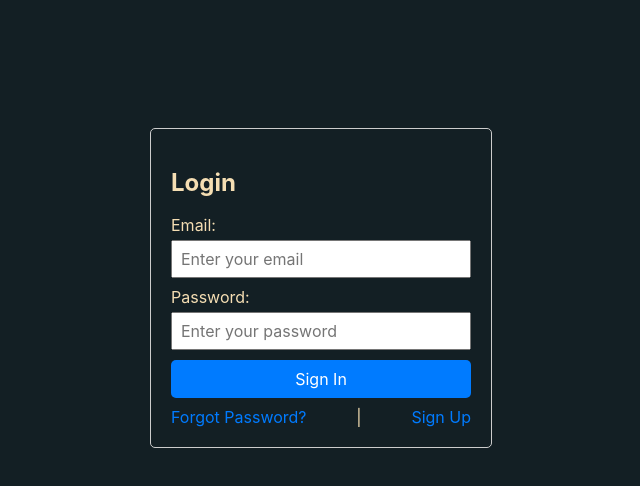
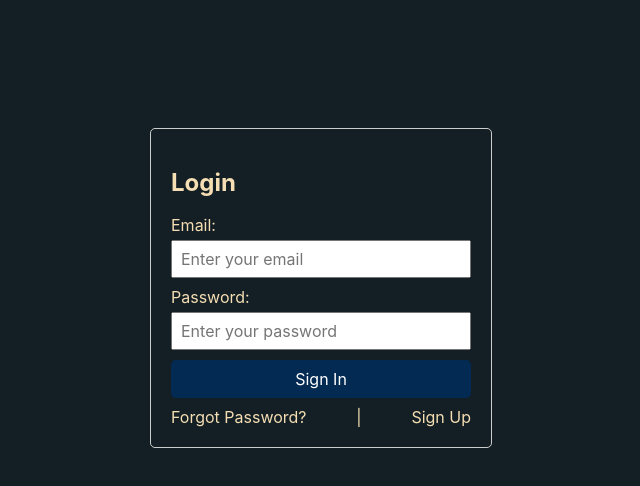
Before and after one commit to aparpEdu/CuisineRankerFE, a React (Create React App) app: page / in a window 1280 px wide. In both pictures the pointer is over the button "Sign In". Shown: the top 486 px of the page, without its empty margins (319-959 px from the left). Built offline with nearby package versions, Linux system fonts and the light colour scheme.

Commit message:
adding hover animations

```diff
--- a/src/pages/Login.css
+++ b/src/pages/Login.css
@@ -30,6 +30,10 @@ button {
     cursor: pointer;
 }
 
+button:hover {
+    background-color: #032a53;
+}
+
 .options {
     margin-top: 10px;
     display: flex;
@@ -38,7 +42,7 @@ button {
 
 a {
     text-decoration: none;
-    color: #007bff;
+    color: wheat;
     cursor: pointer;
 }
 
```
